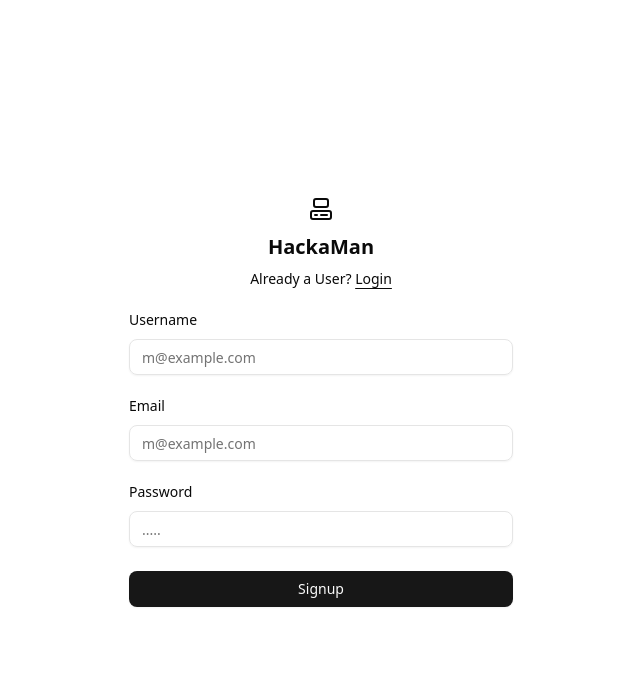
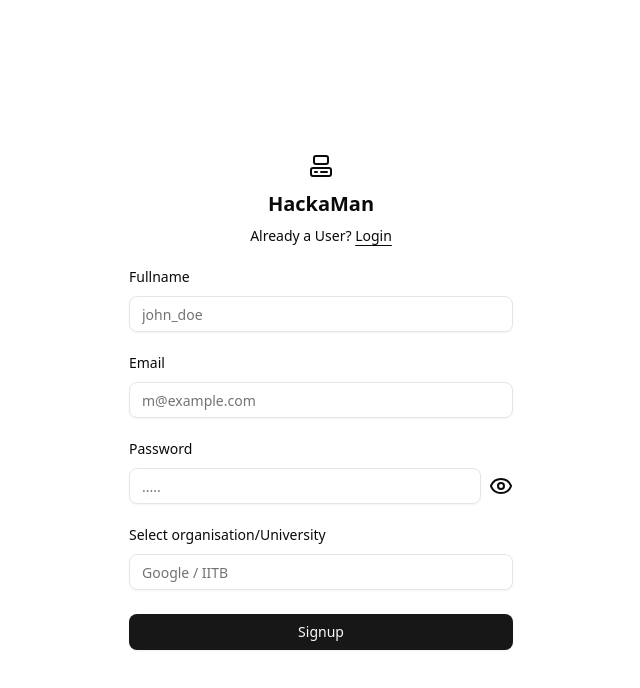
Before and after one commit to Gitax18/hackaMan, a React (Vite) app in the folder frontend/: page /signup in a window 1280 px wide. Shown: the top 688 px of the page, without its empty margins (319-959 px from the left). Built offline with nearby package versions, Linux system fonts and the light colour scheme.

Commit message:
add validation for signup form

```diff
--- a/frontend/src/components/signup-form.jsx
+++ b/frontend/src/components/signup-form.jsx
@@ -1,5 +1,5 @@
 /* eslint-disable react/prop-types */
-import { Computer } from "lucide-react";
+import { Computer, Eye, EyeClosedIcon } from "lucide-react";
 
 import { cn } from "@/lib/utils";
 import { Button } from "@/components/ui/button";
@@ -7,10 +7,36 @@
 import { Label } from "@/components/ui/label";
 import { Link } from "react-router-dom";
 
+import { z } from "zod";
+import { zodResolver } from "@hookform/resolvers/zod";
+import { useForm } from "react-hook-form";
+import { useState } from "react";
+
+const signupSchema = z.object({
+  fullname: z.string().min(3),
+  email: z.string().email(),
+  password: z.string().min(8),
+  organisation: z.string().min(1),
+});
+
 export function SignupForm({ className, ...props }) {
+  const [showPassword, setShowPassword] = useState(false);
+
+  const {
+    register,
+    handleSubmit,
+    formState: { errors },
+  } = useForm({
+    resolver: zodResolver(signupSchema),
+  });
+
+  function handleFormSubmit(data) {
+    console.log(data);
+  }
+
   return (
     <div className={cn("flex flex-col gap-6", className)} {...props}>
-      <form>
+      <form onSubmit={handleSubmit(handleFormSubmit)}>
         <div className="flex flex-col gap-6">
           <div className="flex flex-col items-center gap-2">
             <a
@@ -32,13 +58,18 @@
           </div>
           <div className="flex flex-col gap-6">
             <div className="grid gap-3">
-              <Label htmlFor="Username">Username</Label>
+              <Label htmlFor="fullname">Fullname</Label>
               <Input
-                id="Username"
-                type="Username"
-                placeholder="m@example.com"
-                required
+                id="fullname"
+                type="fullname"
+                placeholder="john_doe"
+                {...register("fullname")}
               />
+              {errors.username && (
+                <div className="text-red-500 mb-0.5 -mt-1">
+                  {errors.username.message}
+                </div>
+              )}
             </div>
             <div className="grid gap-3">
               <Label htmlFor="email">Email</Label>
@@ -46,17 +77,48 @@
                 id="email"
                 type="email"
                 placeholder="m@example.com"
-                required
+                {...register("email")}
               />
+              {errors.email && (
+                <div className="text-red-500 mb-0.5 -mt-1">
+                  {errors.email.message}
+                </div>
+              )}
             </div>
             <div className="grid gap-3">
               <Label htmlFor="password">Password</Label>
+              <div className="flex items-center gap-2">
+                <Input
+                  id="password"
+                  type={`${showPassword ? "text" : "password"}`}
+                  placeholder="....."
+                  {...register("password")}
+                />
+                <button onClick={() => setShowPassword(!showPassword)}>
+                  {showPassword ? <EyeClosedIcon /> : <Eye />}
+                </button>
+              </div>
+              {errors.password && (
+                <div className="text-red-500 mb-0.5 -mt-1">
+                  {errors.password.message}
+                </div>
+              )}
+            </div>
+            <div className="grid gap-3">
+              <Label htmlFor="organisation">
+                Select organisation/University{" "}
+              </Label>
               <Input
-                id="password"
-                type="password"
-                placeholder="....."
-                required
-              />
+                id="org"
+                placeholder="Google / IITB"
+                type="text"
+                {...register("organisation")}
+              />{" "}
+              {errors.organisation && (
+                <div className="text-red-500 mb-0.5 -mt-1">
+                  {errors.organisation.message}
+                </div>
+              )}
             </div>
             <Button type="submit" className="w-full">
               Signup
```
